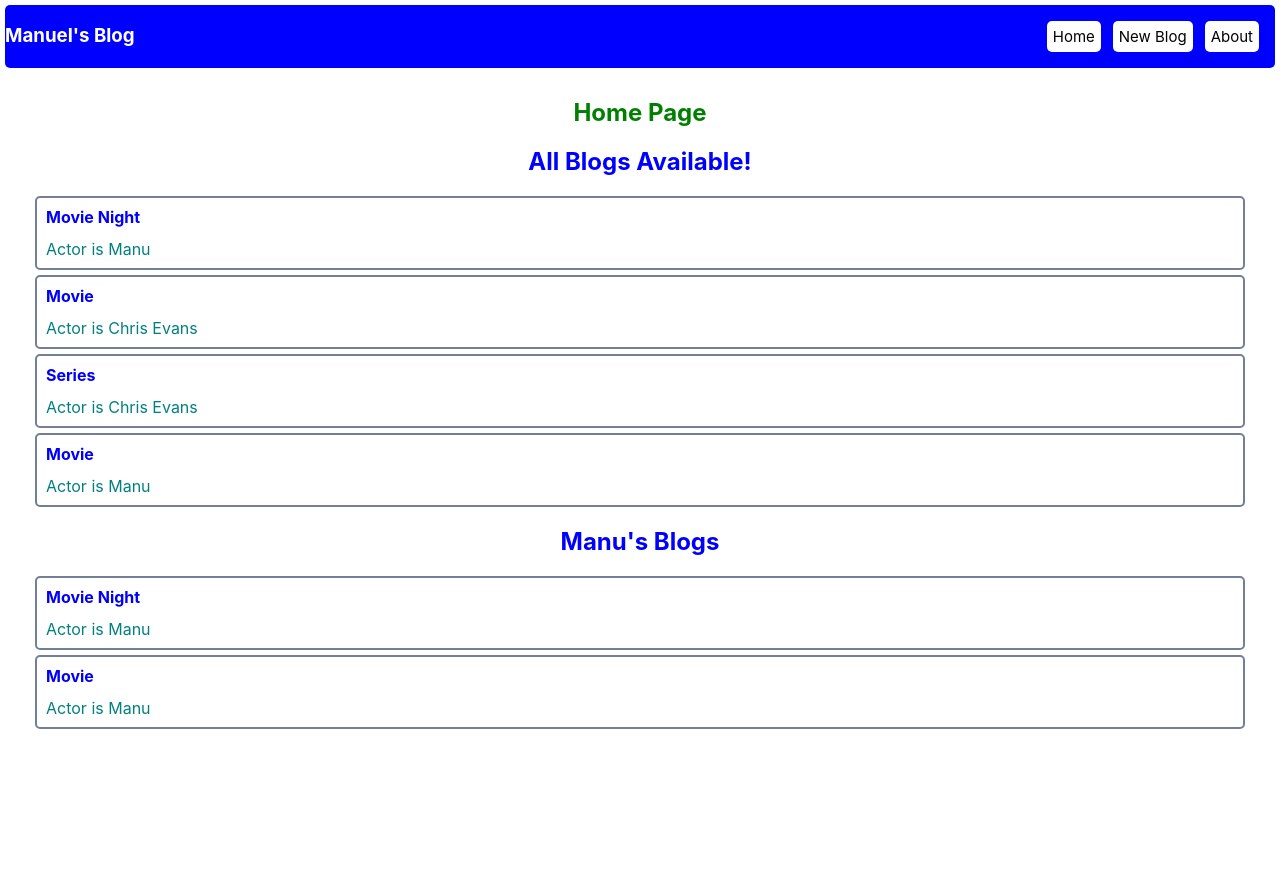
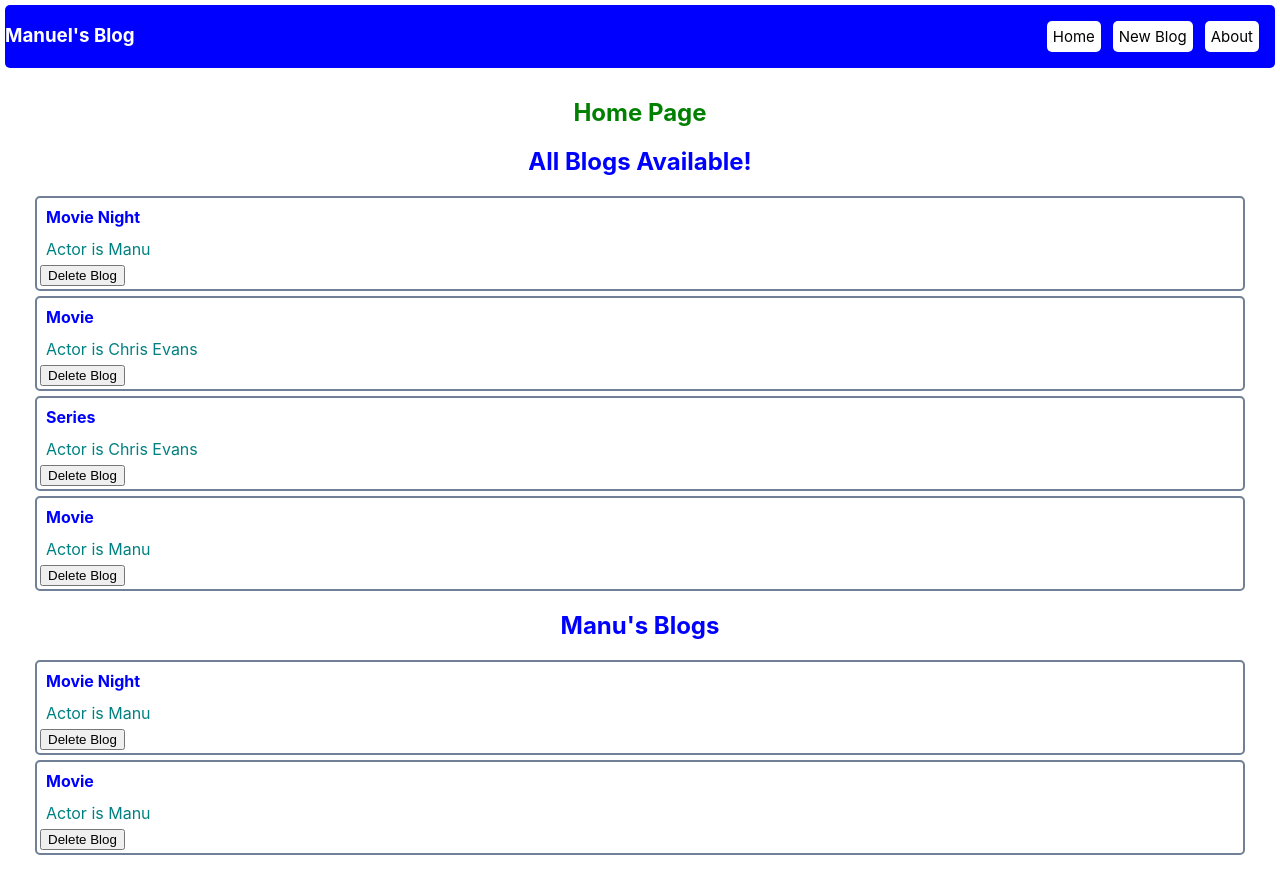
Before and after one commit to emmanuelwangila/manu-blog, a React (Create React App) app: page / in a window 1280 px wide. Before the commit the page ends 800 px from the top, so only its background shows below. Built offline with nearby package versions, Linux system fonts and the light colour scheme.

Commit message:
anonymous delete function

```diff
--- a/src/BlogList.jsx
+++ b/src/BlogList.jsx
@@ -39,6 +39,7 @@ const BlogList = ({ blogs, title }) => {
           <p style={{ color: "teal", margin: "2px", padding: "4px" }}>
             Actor is {blog.actor}{" "}
           </p>
+          <button onClick={() => handleDelete(blog.id)}>Delete Blog</button>
         </div>
       ))}
     </div>
```
